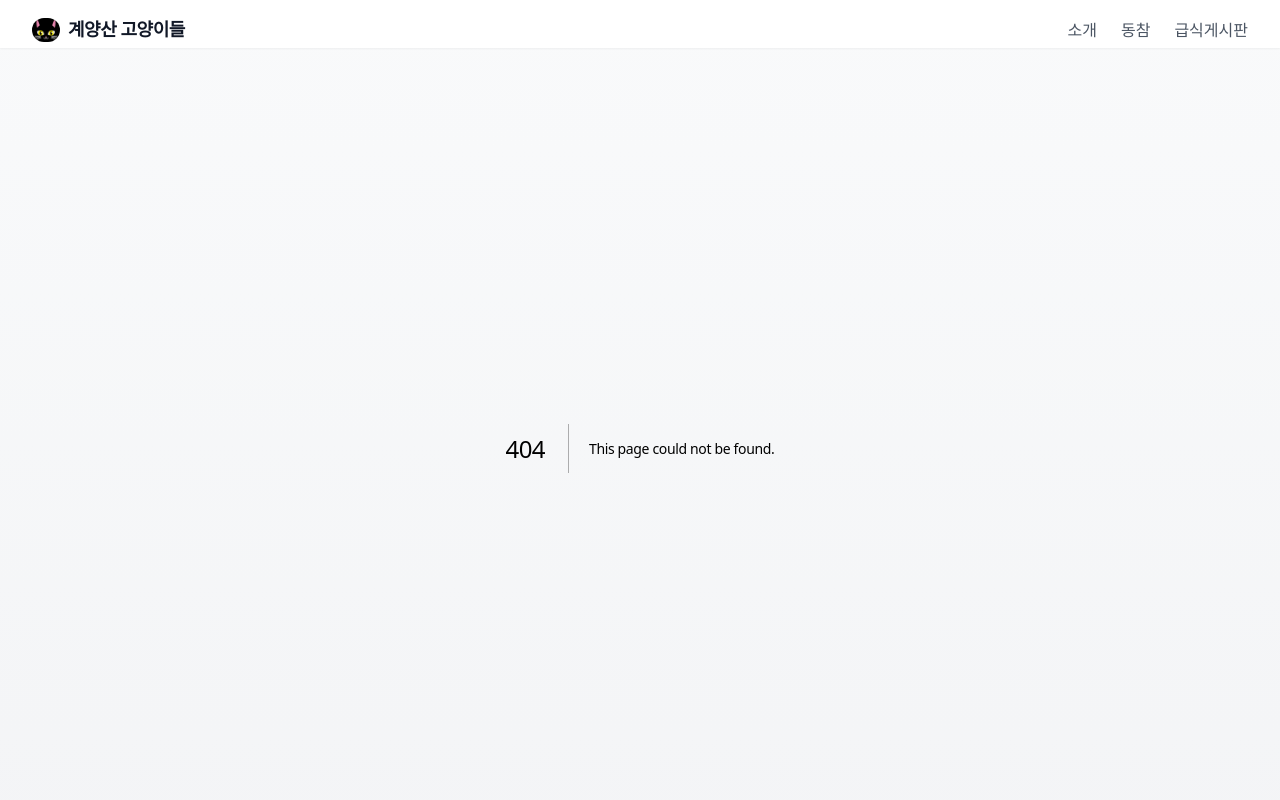
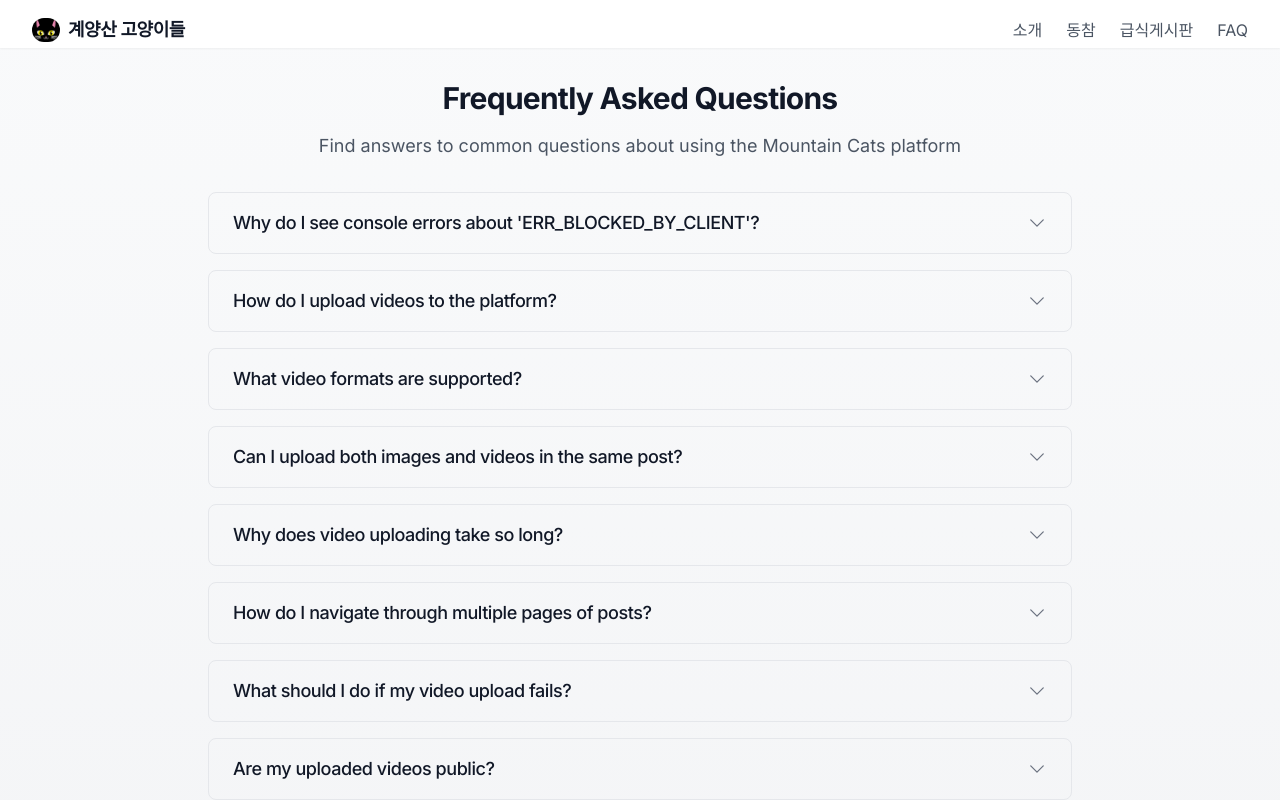
Before and after one commit to wwolfyy/mohocat, a Next.js app: page /pages/faq in a window 1280 px wide. Before the commit this address had no page. Shown: the top 800 px of the page. Built offline with nearby package versions, Linux system fonts and the light colour scheme.

Commit message:
add FAQ page

```diff
--- /dev/null
+++ b/src/app/pages/faq/page.tsx
@@ -0,0 +1,134 @@
+'use client';
+
+import React from 'react';
+import FAQAccordion from '@/components/FAQ';
+
+const FAQPage = () => {
+  const faqItems = [
+    {
+      question: "Why do I see console errors about 'ERR_BLOCKED_BY_CLIENT'?",
+      answer: (
+        <div className="space-y-3">
+          <p>
+            This error appears when your ad blocker interferes with Firebase's real-time database connections.
+            It's completely harmless and doesn't affect the core functionality of the application.
+          </p>
+          <p>
+            <strong>What's happening:</strong> Ad blockers sometimes block Firebase's WebSocket connections
+            because they contain tracking-like parameters in the URL.
+          </p>
+          <p>
+            <strong>Impact:</strong> The app works perfectly - you can still upload videos, create posts,
+            and view content. You might just miss real-time updates when other users post content.
+          </p>
+          <p>
+            <strong>Solution:</strong> If you want real-time updates, consider whitelisting this site
+            in your ad blocker settings. Otherwise, simply refresh the page to see new content.
+          </p>
+        </div>
+      )
+    },
+    {
+      question: "How do I upload videos to the platform?",
+      answer: (
+        <div className="space-y-3">
+          <p>
+            To upload videos:
+          </p>
+          <ol className="list-decimal list-inside space-y-2 ml-4">
+            <li>Navigate to the "New Post" page</li>
+            <li>Fill in the title and description</li>
+            <li>Select your video file (supports common formats like .mp4, .mov, .avi)</li>
+            <li>Optionally add images to accompany your video</li>
+            <li>Click "Create Post"</li>
+          </ol>
+          <p>
+            Your video will be uploaded to YouTube and embedded in your post. This process may take
+            a few minutes depending on video size.
+          </p>
+        </div>
+      )
+    },
+    {
+      question: "What video formats are supported?",
+      answer: "The platform supports common video formats including MP4, MOV, AVI, and other standard formats. Videos are uploaded to YouTube, so any format supported by YouTube will work."
+    },
+    {
+      question: "Can I upload both images and videos in the same post?",
+      answer: "Yes! You can create posts that contain both a video and multiple images. The video will be displayed as a clickable thumbnail, and all images will be shown in a gallery below it."
+    },
+    {
+      question: "Why does video uploading take so long?",
+      answer: (
+        <div className="space-y-3">
+          <p>
+            Video uploading involves several steps that can take time:
+          </p>
+          <ul className="list-disc list-inside space-y-1 ml-4">
+            <li>Processing and uploading the file to YouTube</li>
+            <li>YouTube's own processing and encoding</li>
+            <li>Generating thumbnails and metadata</li>
+          </ul>
+          <p>
+            Larger videos naturally take longer. Please be patient and don't close the browser
+            while uploading.
+          </p>
+        </div>
+      )
+    },
+    {
+      question: "How do I navigate through multiple pages of posts?",
+      answer: "Use the pagination controls at the bottom of the post list. Click the numbered buttons to jump to specific pages, or use the 'Previous' and 'Next' buttons to navigate sequentially."
+    },
+    {
+      question: "What should I do if my video upload fails?",
+      answer: (
+        <div className="space-y-3">
+          <p>
+            If your video upload fails, try these steps:
+          </p>
+          <ul className="list-disc list-inside space-y-1 ml-4">
+            <li>Check your internet connection</li>
+            <li>Ensure your video file isn't corrupted</li>
+            <li>Try a smaller file size or different format</li>
+            <li>Refresh the page and try again</li>
+          </ul>
+          <p>
+            If problems persist, the issue might be temporary with YouTube's services.
+          </p>
+        </div>
+      )
+    },
+    {
+      question: "Are my uploaded videos public?",
+      answer: "Yes, videos uploaded through this platform are made public on YouTube. Make sure you're comfortable with your content being publicly accessible before uploading."
+    }
+  ];
+
+  return (
+    <div className="max-w-4xl mx-auto px-4 py-8">
+      <div className="text-center mb-8">
+        <h1 className="text-3xl font-bold text-gray-900 mb-4">
+          Frequently Asked Questions
+        </h1>
+        <p className="text-lg text-gray-600">
+          Find answers to common questions about using the Mountain Cats platform
+        </p>
+      </div>
+
+      <FAQAccordion items={faqItems} />
+
+      <div className="mt-12 p-6 bg-blue-50 rounded-lg">
+        <h2 className="text-xl font-semibold text-blue-900 mb-3">
+          Still have questions?
+        </h2>
+        <p className="text-blue-800">
+          If you couldn't find what you're looking for, feel free to reach out through our contact page
+          or create a post in the community for help from other users.
+        </p>
+      </div>
+    </div>
+  );
+};
+
+export default FAQPage;
--- /dev/null
+++ b/src/components/FAQ.tsx
@@ -0,0 +1,59 @@
+import React, { useState } from 'react';
+import { ChevronDownIcon, ChevronUpIcon } from '@heroicons/react/24/outline';
+
+interface FAQItem {
+  question: string;
+  answer: string | React.ReactNode;
+}
+
+interface FAQProps {
+  items: FAQItem[];
+}
+
+const FAQAccordion: React.FC<FAQProps> = ({ items }) => {
+  const [openItems, setOpenItems] = useState<Set<number>>(new Set());
+
+  const toggleItem = (index: number) => {
+    const newOpenItems = new Set(openItems);
+    if (newOpenItems.has(index)) {
+      newOpenItems.delete(index);
+    } else {
+      newOpenItems.add(index);
+    }
+    setOpenItems(newOpenItems);
+  };
+
+  return (
+    <div className="space-y-4">
+      {items.map((item, index) => (
+        <div key={index} className="border border-gray-200 rounded-lg">
+          <button
+            className="w-full px-6 py-4 text-left focus:outline-none focus:ring-2 focus:ring-blue-500 focus:ring-opacity-50 hover:bg-gray-50 transition-colors duration-200"
+            onClick={() => toggleItem(index)}
+            aria-expanded={openItems.has(index)}
+          >
+            <div className="flex justify-between items-center">
+              <h3 className="text-lg font-medium text-gray-900 pr-4">
+                {item.question}
+              </h3>
+              {openItems.has(index) ? (
+                <ChevronUpIcon className="h-5 w-5 text-gray-500 flex-shrink-0" />
+              ) : (
+                <ChevronDownIcon className="h-5 w-5 text-gray-500 flex-shrink-0" />
+              )}
+            </div>
+          </button>
+          {openItems.has(index) && (
+            <div className="px-6 pb-4">
+              <div className="text-gray-700 leading-relaxed">
+                {item.answer}
+              </div>
+            </div>
+          )}
+        </div>
+      ))}
+    </div>
+  );
+};
+
+export default FAQAccordion;
--- a/src/components/Navigation.tsx
+++ b/src/components/Navigation.tsx
@@ -7,8 +7,7 @@ export default function Navigation() {
   const [isMobileMenuOpen, setIsMobileMenuOpen] = useState(false);
 
   return (
-    <>
-      {/* Desktop navigation */}
+    <>      {/* Desktop navigation */}
       <nav className="hidden md:flex items-center space-x-6">
         <Link
           href="/pages/about"
@@ -27,6 +26,12 @@ export default function Navigation() {
           className="text-gray-600 hover:text-gray-900 transition-colors"
         >
           급식게시판
+        </Link>
+        <Link
+          href="/pages/faq"
+          className="text-gray-600 hover:text-gray-900 transition-colors"
+        >
+          FAQ
         </Link>
       </nav>
 
@@ -66,13 +71,19 @@ export default function Navigation() {
                 onClick={() => setIsMobileMenuOpen(false)}
               >
                 동참
-              </Link>
-              <Link
+              </Link>              <Link
                 href="/pages/butler_stream"
                 className="block px-4 py-2 text-sm text-gray-700 hover:bg-gray-100"
                 onClick={() => setIsMobileMenuOpen(false)}
               >
                 집사 스트림
+              </Link>
+              <Link
+                href="/pages/faq"
+                className="block px-4 py-2 text-sm text-gray-700 hover:bg-gray-100"
+                onClick={() => setIsMobileMenuOpen(false)}
+              >
+                FAQ
               </Link>
             </div>
           </div>
```
